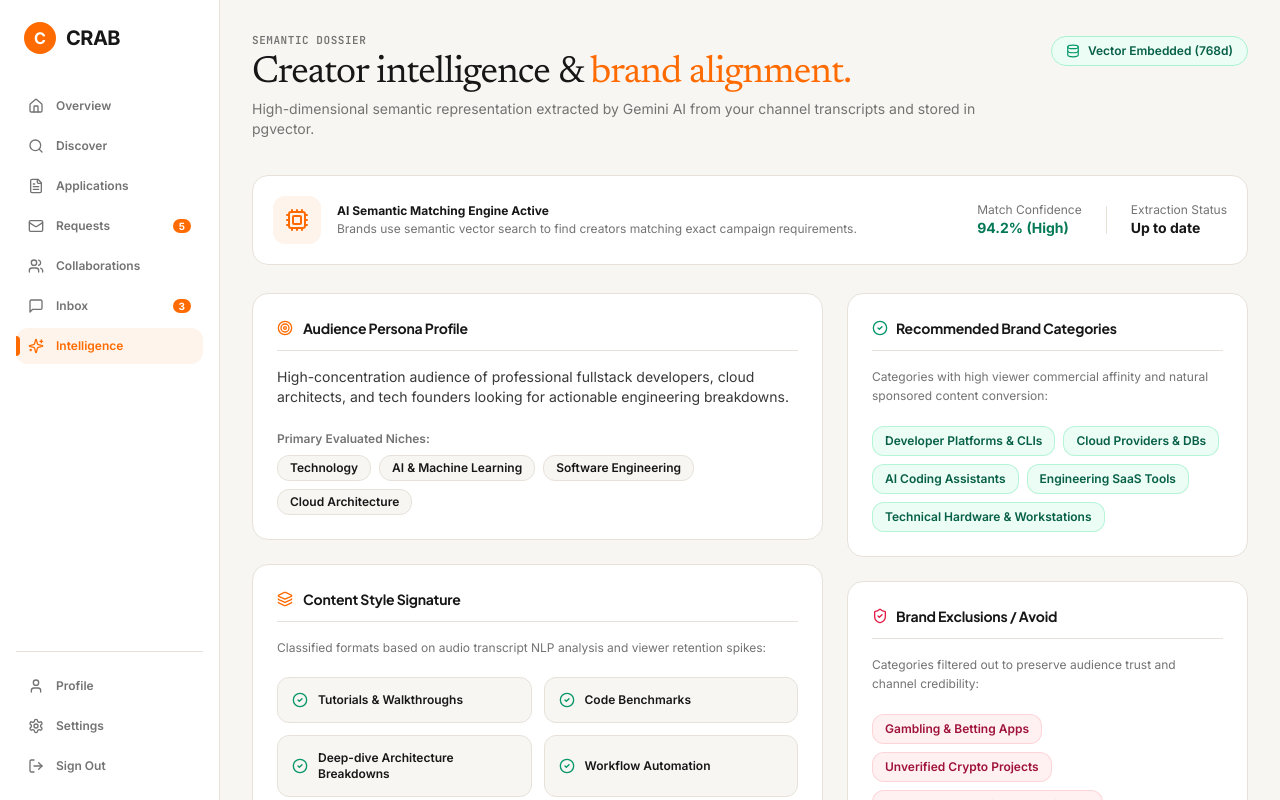
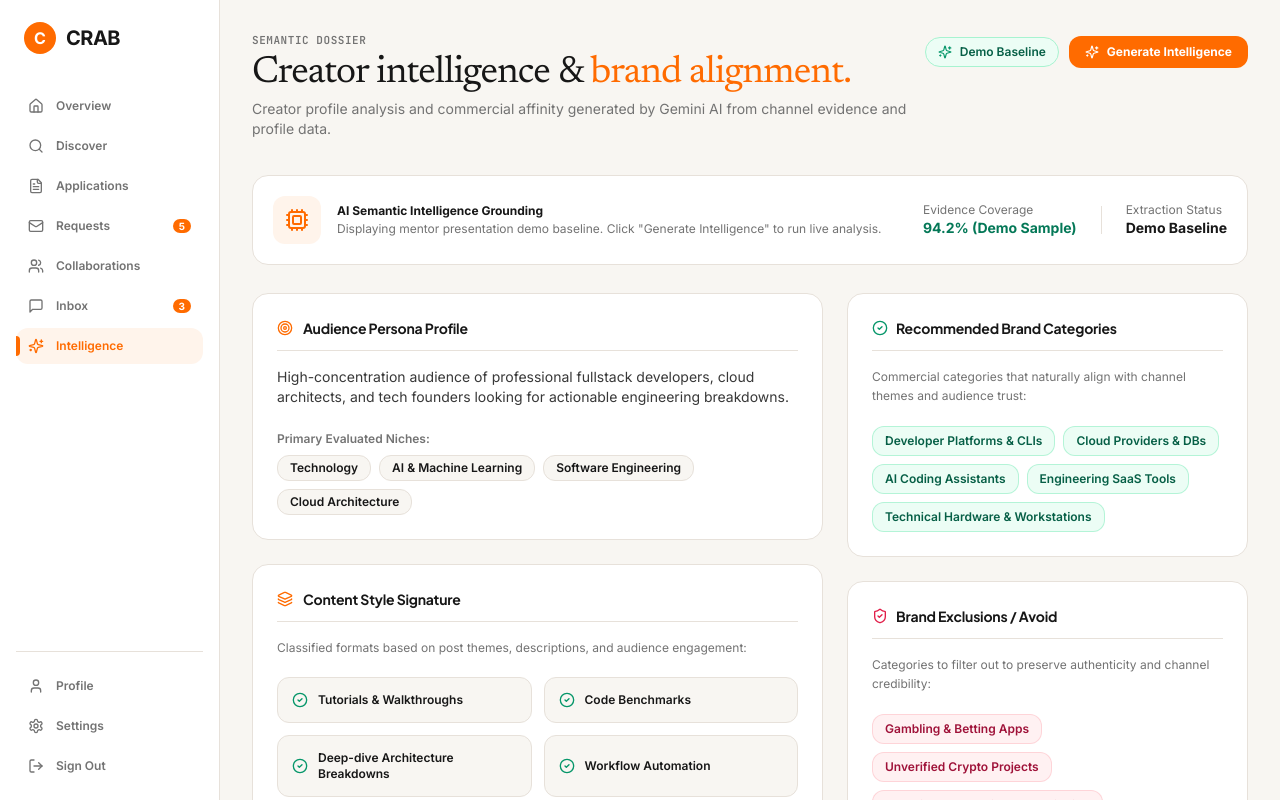
Before and after one commit to Aryan689t/Crab_, a Next.js app in the folder frontend/: page /creator/intelligence in a window 1280 px wide. Built offline with nearby package versions, Linux system fonts and the light colour scheme.

Commit message:
feat(ai): connect creator intelligence dashboard to Gemini

```diff
--- a/frontend/app/creator/intelligence/page.tsx
+++ b/frontend/app/creator/intelligence/page.tsx
@@ -7,23 +7,24 @@ import {
   CheckCircle2,
   ShieldCheck,
   Target,
-  BarChart3,
-  Lightbulb,
-  TrendingUp,
   Layers,
-  ArrowRight,
-  Database,
-  Check,
   Cpu,
+  RefreshCw,
+  AlertCircle,
+  Info,
+  X,
 } from 'lucide-react';
 import { useAuth } from '../../../lib/auth-context';
 import { fetchApi } from '../../../lib/api';
 import { PortalPageHeader } from '../../../components/creator/PortalPageHeader';
 
 export default function CreatorIntelligencePage() {
-  const { user, token } = useAuth();
+  const { token } = useAuth();
   const [intelData, setIntelData] = useState<any>(null);
   const [loading, setLoading] = useState(false);
+  const [analyzing, setAnalyzing] = useState(false);
+  const [successMsg, setSuccessMsg] = useState<string | null>(null);
+  const [errorMsg, setErrorMsg] = useState<string | null>(null);
 
   useEffect(() => {
     let mounted = true;
@@ -35,8 +36,9 @@ export default function CreatorIntelligencePage() {
         if (mounted && res?.data) {
           setIntelData(res.data);
         }
-      } catch (err) {
-        console.warn('[INTELLIGENCE] Live fetch fallback:', err);
+      } catch (err: any) {
+        // 404 simply means profile has not been generated yet; preserve fallback presentation.
+        console.warn('[INTELLIGENCE] Fetch note:', err?.message || err);
       } finally {
         if (mounted) setLoading(false);
       }
@@ -48,30 +50,124 @@ export default function CreatorIntelligencePage() {
     };
   }, [token]);
 
-  // Derived or default intelligence attributes
+  const handleRunAnalysis = async () => {
+    if (analyzing) return;
+    if (!token) {
+      setErrorMsg('Please log in to generate creator intelligence.');
+      return;
+    }
+
+    setAnalyzing(true);
+    setErrorMsg(null);
+    setSuccessMsg(null);
+
+    const abortController = new AbortController();
+    const timeoutId = setTimeout(() => abortController.abort(), 45000);
+
+    try {
+      const postRes = await fetchApi<any>(
+        '/api/creators/me/intelligence/analyze',
+        {
+          method: 'POST',
+          signal: abortController.signal,
+        },
+        token
+      );
+
+      clearTimeout(timeoutId);
+
+      const profile = postRes?.data?.profile;
+      if (profile) {
+        setIntelData(profile);
+        setSuccessMsg(postRes?.data?.message || 'Creator intelligence generated and saved successfully.');
+      } else {
+        // Fallback: refresh GET if profile was not returned in the POST response
+        try {
+          const getRes = await fetchApi<any>(
+            '/api/creators/me/intelligence',
+            {},
+            token
+          );
+          if (getRes?.data) {
+            setIntelData(getRes.data);
+            setSuccessMsg('Creator intelligence generated and saved successfully.');
+          }
+        } catch (refreshErr) {
+          setErrorMsg(
+            'Analysis succeeded, but the saved profile could not be refreshed immediately. Please refresh the page.'
+          );
+        }
+      }
+    } catch (err: any) {
+      clearTimeout(timeoutId);
+      const rawMsg = err?.message || String(err);
+
+      if (rawMsg.includes('abort') || rawMsg.includes('timeout')) {
+        setErrorMsg('The analysis request timed out. Please check your connection and try again.');
+      } else if (rawMsg.includes('Insufficient creator data') || rawMsg.includes('bio')) {
+        setErrorMsg('Insufficient creator data: Please add a creator bio or connect content posts before generating intelligence.');
+      } else if (rawMsg.includes('rate limit') || rawMsg.includes('429')) {
+        setErrorMsg('AI rate limit reached: Please wait a moment before trying again.');
+      } else if (rawMsg.includes('high demand') || rawMsg.includes('503') || rawMsg.includes('experiencing')) {
+        setErrorMsg('Gemini AI service is currently experiencing high demand. Please try again shortly.');
+      } else if (rawMsg.includes('Authentication') || rawMsg.includes('401') || rawMsg.includes('Unauthorized')) {
+        setErrorMsg('Authentication session expired. Please log in again.');
+      } else {
+        setErrorMsg(rawMsg || 'An unexpected error occurred during intelligence analysis.');
+      }
+    } finally {
+      setAnalyzing(false);
+    }
+  };
+
+  const isLiveProfile = Boolean(intelData && (intelData.id || intelData.primaryNiches?.length));
+  const isProfileOnly = Boolean(
+    intelData?.confidenceData?.evidenceCount === 0 ||
+    intelData?.confidenceData?.limitations?.some((l: string) => l.toLowerCase().includes('profile'))
+  );
+
+  const confidenceScore = intelData?.confidenceData?.score;
+  const confidenceScoreText =
+    confidenceScore !== undefined
+      ? `${(confidenceScore * 100).toFixed(0)}% (${
+          confidenceScore >= 0.7 ? 'Strong Coverage' : confidenceScore >= 0.4 ? 'Moderate Coverage' : 'Profile Only'
+        })`
+      : '94.2% (Demo Sample)';
+
+  const limitations: string[] = intelData?.confidenceData?.limitations || [];
+
+  // Derived attributes with mentor presentation fallbacks
   const audienceSummary =
     intelData?.audienceSummary ||
     'High-concentration audience of professional fullstack developers, cloud architects, and tech founders looking for actionable engineering breakdowns.';
-  const primaryNiches = intelData?.primaryNiches || [
+  const primaryNiches: string[] = intelData?.primaryNiches?.length
+    ? intelData.primaryNiches
+    : [
         'Technology',
         'AI & Machine Learning',
         'Software Engineering',
         'Cloud Architecture',
       ];
-  const contentStyle = intelData?.contentStyle || [
+  const contentStyle: string[] = intelData?.contentStyle?.length
+    ? intelData.contentStyle
+    : [
         'Tutorials & Walkthroughs',
         'Code Benchmarks',
         'Deep-dive Architecture Breakdowns',
         'Workflow Automation',
       ];
-  const recommendedBrands = intelData?.brandSuitability?.recommended || [
+  const recommendedBrands: string[] = intelData?.brandSuitability?.recommended?.length
+    ? intelData.brandSuitability.recommended
+    : [
         'Developer Platforms & CLIs',
         'Cloud Providers & DBs',
         'AI Coding Assistants',
         'Engineering SaaS Tools',
         'Technical Hardware & Workstations',
       ];
-  const avoidBrands = intelData?.brandSuitability?.avoid || [
+  const avoidBrands: string[] = intelData?.brandSuitability?.avoid?.length
+    ? intelData.brandSuitability.avoid
+    : [
         'Gambling & Betting Apps',
         'Unverified Crypto Projects',
         'Generic Fast-Fashion Dropshipping',
@@ -85,16 +181,75 @@ export default function CreatorIntelligencePage() {
           eyebrow="Semantic Dossier"
           titlePrefix="Creator intelligence &"
           highlightText="brand alignment."
-          description="High-dimensional semantic representation extracted by Gemini AI from your channel transcripts and stored in pgvector."
+          description="Creator profile analysis and commercial affinity generated by Gemini AI from channel evidence and profile data."
           action={
-            <div className="inline-flex items-center gap-2 px-3.5 py-1.5 rounded-full bg-emerald-50 text-emerald-800 border border-emerald-200 text-xs font-semibold shadow-2xs">
-              <Database className="w-3.5 h-3.5 text-emerald-600" />
-              <span>Vector Embedded (768d)</span>
+            <div className="flex flex-wrap items-center gap-2.5">
+              <div className="inline-flex items-center gap-2 px-3 py-1.5 rounded-full bg-emerald-50 text-emerald-800 border border-emerald-200 text-xs font-semibold shadow-2xs">
+                <Sparkles className="w-3.5 h-3.5 text-emerald-600" />
+                <span>
+                  {isLiveProfile
+                    ? isProfileOnly
+                      ? 'Profile-Only Analysis'
+                      : 'Live AI Profile'
+                    : 'Demo Baseline'}
+                </span>
+              </div>
+
+              <button
+                id="btn-analyze-intelligence"
+                type="button"
+                onClick={handleRunAnalysis}
+                disabled={analyzing}
+                className="inline-flex items-center gap-2 px-4 py-2 rounded-xl bg-[#FF6B00] hover:bg-[#e05e00] disabled:bg-[#FF6B00]/60 disabled:cursor-not-allowed text-white text-xs font-bold transition shadow-xs cursor-pointer"
+              >
+                {analyzing ? (
+                  <>
+                    <RefreshCw className="w-3.5 h-3.5 animate-spin" />
+                    <span>Analyzing channel...</span>
+                  </>
+                ) : (
+                  <>
+                    <Sparkles className="w-3.5 h-3.5" />
+                    <span>{isLiveProfile ? 'Re-analyze' : 'Generate Intelligence'}</span>
+                  </>
+                )}
+              </button>
             </div>
           }
         />
 
-        {/* 2. Top Confidence & Vector Health Strip */}
+        {/* Status Feedback Banners */}
+        {successMsg && (
+          <div className="p-4 rounded-xl bg-emerald-50 border border-emerald-200 flex items-center justify-between text-xs text-emerald-900 shadow-2xs">
+            <div className="flex items-center gap-2.5">
+              <CheckCircle2 className="w-4 h-4 text-emerald-600 shrink-0" />
+              <span className="font-medium">{successMsg}</span>
+            </div>
+            <button
+              onClick={() => setSuccessMsg(null)}
+              className="text-emerald-700 hover:text-emerald-900 ml-3"
+            >
+              <X className="w-4 h-4" />
+            </button>
+          </div>
+        )}
+
+        {errorMsg && (
+          <div className="p-4 rounded-xl bg-rose-50 border border-rose-200 flex items-center justify-between text-xs text-rose-900 shadow-2xs">
+            <div className="flex items-center gap-2.5">
+              <AlertCircle className="w-4 h-4 text-rose-600 shrink-0" />
+              <span className="font-medium">{errorMsg}</span>
+            </div>
+            <button
+              onClick={() => setErrorMsg(null)}
+              className="text-rose-700 hover:text-rose-900 ml-3"
+            >
+              <X className="w-4 h-4" />
+            </button>
+          </div>
+        )}
+
+        {/* 2. Top Confidence & Evidence Scope Strip */}
         <section className="bg-white rounded-2xl p-5 border border-[#E7E1DA] shadow-xs flex flex-col sm:flex-row sm:items-center justify-between gap-4">
           <div className="flex items-center gap-4">
             <div className="w-12 h-12 rounded-xl bg-[#FFF4EB] text-[#FF6B00] flex items-center justify-center shrink-0">
@@ -102,26 +257,49 @@ export default function CreatorIntelligencePage() {
             </div>
             <div>
               <div className="text-xs font-bold text-[#171717]">
-                AI Semantic Matching Engine Active
+                AI Semantic Intelligence Grounding
               </div>
               <div className="text-xs text-[#737373] mt-0.5">
-                Brands use semantic vector search to find creators matching exact campaign requirements.
+                {isLiveProfile
+                  ? isProfileOnly
+                    ? 'Profile-only analysis: Derived strictly from display name, bio, and metadata (no content posts available).'
+                    : 'Content-backed analysis: Evaluated from recent content publications, captions, and engagement metrics.'
+                  : 'Displaying mentor presentation demo baseline. Click "Generate Intelligence" to run live analysis.'}
               </div>
             </div>
           </div>
 
           <div className="flex items-center gap-6 text-xs shrink-0 pt-2 sm:pt-0 border-t sm:border-t-0 border-[#E7E1DA]">
             <div>
-              <div className="text-[#737373]">Match Confidence</div>
-              <div className="text-sm font-bold text-emerald-700">94.2% (High)</div>
+              <div className="text-[#737373]">Evidence Coverage</div>
+              <div className="text-sm font-bold text-emerald-700">
+                {confidenceScoreText}
+              </div>
             </div>
             <div className="h-7 w-px bg-[#E7E1DA]" />
             <div>
               <div className="text-[#737373]">Extraction Status</div>
-              <div className="text-sm font-bold text-[#171717]">Up to date</div>
+              <div className="text-sm font-bold text-[#171717]">
+                {intelData?.generatedAt ? 'Live Persisted' : 'Demo Baseline'}
+              </div>
             </div>
           </div>
         </section>
+
+        {/* Limitations Notice */}
+        {limitations.length > 0 && (
+          <div className="p-4 rounded-xl bg-amber-50/80 border border-amber-200/80 flex items-start gap-3 text-xs text-amber-900">
+            <Info className="w-4 h-4 text-amber-600 shrink-0 mt-0.5" />
+            <div className="space-y-1">
+              <span className="font-semibold">Evidence Scope & Gaps:</span>
+              <ul className="list-disc list-inside space-y-0.5 text-amber-800">
+                {limitations.map((limit, idx) => (
+                  <li key={idx}>{limit}</li>
+                ))}
+              </ul>
+            </div>
+          </div>
+        )}
 
         {/* 3. Core Intelligence Dossier Grid */}
         <div className="grid grid-cols-1 lg:grid-cols-12 gap-6 items-start">
@@ -161,7 +339,9 @@ export default function CreatorIntelligencePage() {
               </div>
 
               <p className="text-xs text-[#737373] leading-relaxed">
-                Classified formats based on audio transcript NLP analysis and viewer retention spikes:
+                {isProfileOnly
+                  ? 'Thematic style attributes inferred from creator profile focus:'
+                  : 'Classified formats based on post themes, descriptions, and audience engagement:'}
               </p>
 
               <div className="grid grid-cols-1 sm:grid-cols-2 gap-3 pt-1">
@@ -188,7 +368,7 @@ export default function CreatorIntelligencePage() {
               </div>
 
               <p className="text-xs text-[#737373] leading-relaxed">
-                Categories with high viewer commercial affinity and natural sponsored content conversion:
+                Commercial categories that naturally align with channel themes and audience trust:
               </p>
 
               <div className="flex flex-wrap gap-2 pt-1">
@@ -211,7 +391,7 @@ export default function CreatorIntelligencePage() {
               </div>
 
               <p className="text-xs text-[#737373] leading-relaxed">
-                Categories filtered out to preserve audience trust and channel credibility:
+                Categories to filter out to preserve authenticity and channel credibility:
               </p>
 
               <div className="flex flex-wrap gap-2 pt-1">
@@ -231,7 +411,7 @@ export default function CreatorIntelligencePage() {
               <div>
                 <div className="text-xs font-bold text-[#171717]">Ready to monetize?</div>
                 <div className="text-[11px] text-[#737373] mt-0.5">
-                  Browse campaigns matching your 768d vector profile.
+                  Browse brand campaigns aligned with your creator niches.
                 </div>
               </div>
               <Link
```
Also changed, not shown: 1 other file (tests, documents, lock files or other folders). Lines whose indentation alone changed are shown as unchanged.
